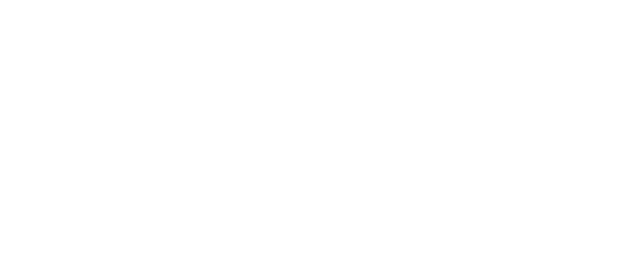
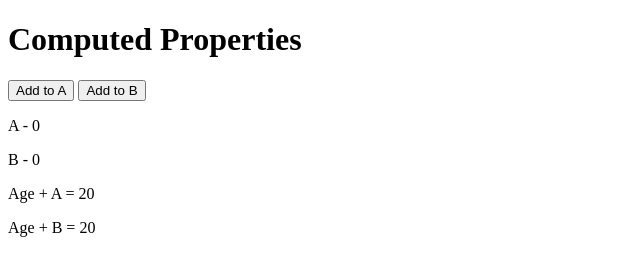
Before and after one commit to pgonciarzpc/vue-lerning-project, a plain HTML site: page index.html in a window 1280 px wide. Shown: the whole page, without its empty margins (0-640 px from the left). Drawn offline with Linux system fonts and the light colour scheme.

Commit message:
Finished lesson 9

```diff
--- a/app.js
+++ b/app.js
@@ -1,9 +1,28 @@
 new Vue({
   el: '#vue-app',
   data: {
-
+    age: 20,
+    a: 0,
+    b: 0
   },
   methods: {
-
+    // addToA: function() {
+    //   console.log('addToA');
+    //   return this.a + this.age;
+    // },
+    // addToB: function() {
+    //   console.log('addToB');
+    //   return this.b + this.age;
+    // }
+  },
+  computed: {
+    addToA: function() {
+      console.log('addToA');
+      return this.a + this.age;
+    },
+    addToB: function() {
+      console.log('addToB');
+      return this.b + this.age;
+    }
   }
 });
--- a/index.html
+++ b/index.html
@@ -8,6 +8,14 @@
   </head>
   <body>
     <div id="vue-app">
+      <h1>Computed Properties</h1>
+      <button v-on:click="a++">Add to A</button>
+      <button v-on:click="b++">Add to B</button>
+
+      <p>A - {{ a }}</p>
+      <p>B - {{ b }}</p>
+      <p>Age + A = {{ addToA }}</p>
+      <p>Age + B = {{ addToB }}</p>
 
     </div>
 
```
